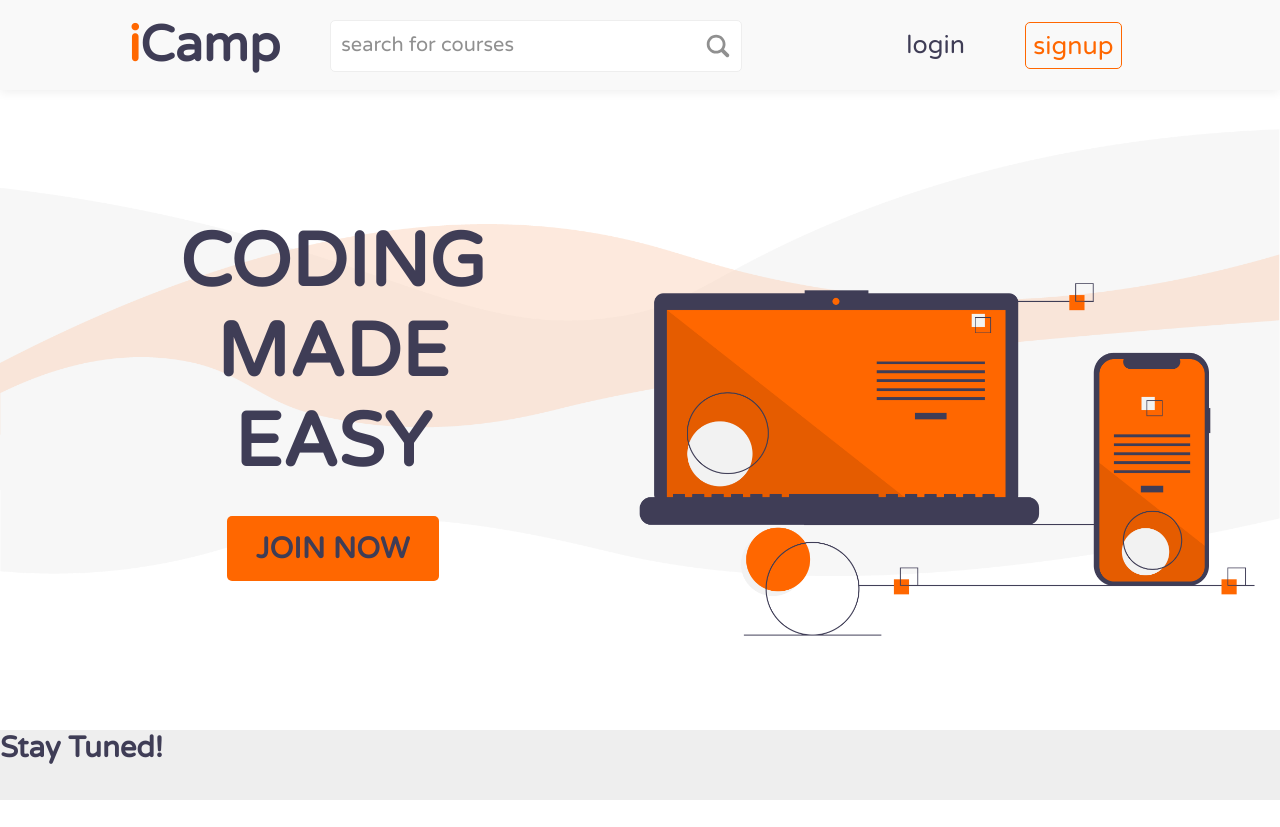
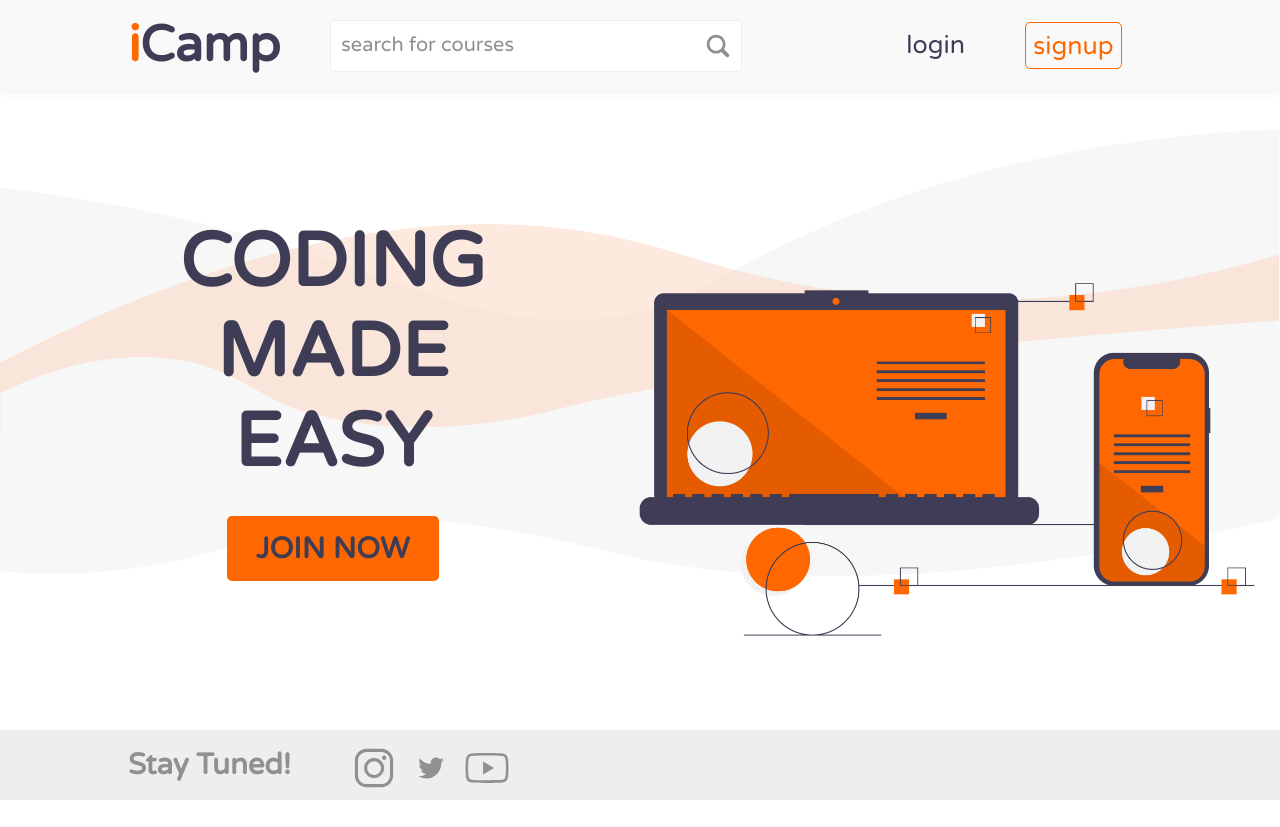
Before and after one commit to ulfat-dawood/iCamp-landing-page, a plain HTML site: page index.html in a window 1280 px wide. Drawn offline with Linux system fonts and the light colour scheme.

Commit message:
landing page done

```diff
--- a/index.html
+++ b/index.html
@@ -38,10 +38,14 @@
 </section>
 
 <footer>
-    <h3>Stay Tuned!</h3>
-    <nav>
-
-    </nav>
+    <div class="container">
+        <h3>Stay Tuned!</h3>
+        <nav>
+            <a href="instagram.com"><img src="./img/instagram.svg" alt=""></a>
+            <a href="twitter.com"><img src="./img/twitter.svg" alt=""></a>
+            <a href="youtube.com"><img src="img/youtube.svg" alt=""></a>
+        </nav>
+    </div>
 </footer>
 
 </body>
--- a/style.css
+++ b/style.css
@@ -131,3 +131,18 @@ footer{
     position: fixed;
     bottom: 0;
 }
+
+footer h3{
+    line-height: 70px;
+    float: left;
+    color: #909090;
+    margin-right: 2em;
+}
+footer nav{
+    float: left;
+}
+footer  nav img{
+    width: 50px;
+    height: 50px;
+    margin: .5em 0;
+}
```
Also changed, not shown: img/instagram.jpg (deleted), img/instagram.svg (added), img/twitter.jpg (deleted), img/twitter.svg (added), img/youtube.jpg (deleted), img/youtube.svg (added), 2 other files.
